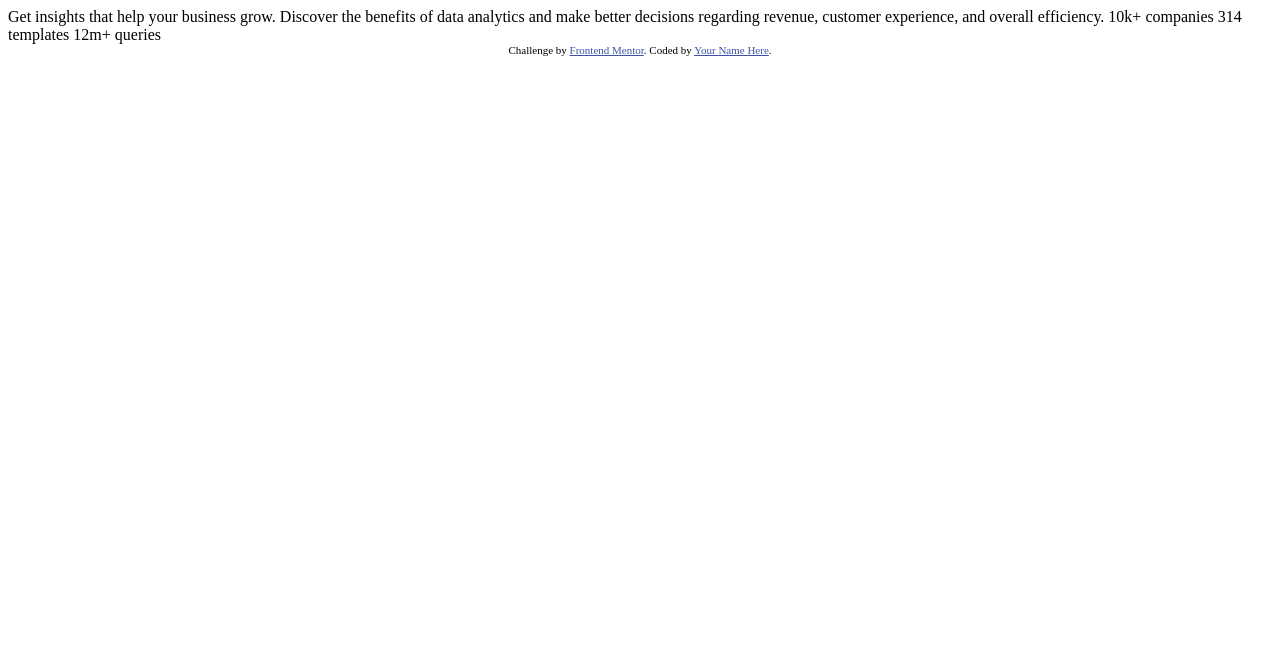
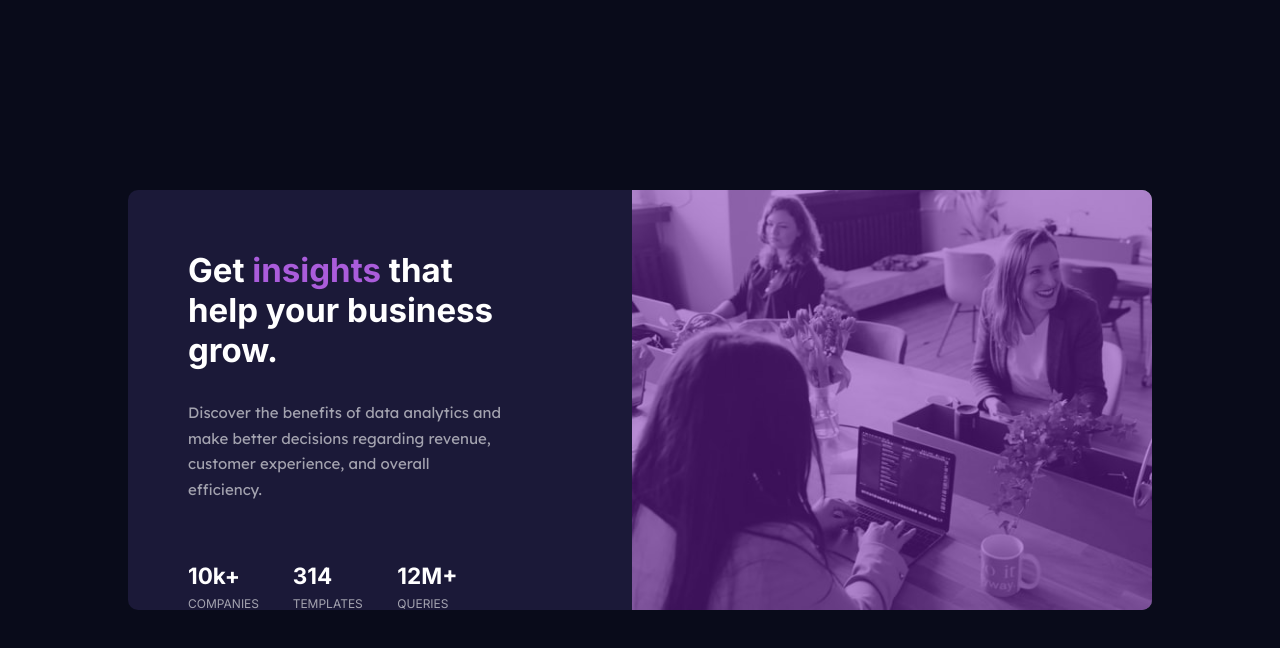
Before and after one commit to annapmarin/stats-preview-card-component, a plain HTML site: page index.html in a window 1280 px wide. Drawn offline with Linux system fonts and the light colour scheme.

Commit message:
first commit

```diff
--- /dev/null
+++ b/index.css
@@ -0,0 +1,92 @@
+* {
+  margin: 0;
+  padding: 0;
+}
+
+:root {
+  --very-dark-blue: hsl(233, 47%, 7%);
+  --dark-desaturaded-blue: hsl(244, 38%, 16%);
+  --soft-violet: hsl(277, 64%, 61%);
+  --transparent-white: hsla(0, 0%, 100%, 0.75);
+  --transparent-white2: hsla(0, 0%, 100%, 0.6);
+}
+
+html {
+  background-color: var(--very-dark-blue);
+  color: white;
+  font-size: 15px;
+}
+
+h1 {
+  font-family: "Inter", sans-serif;
+  font-weight: 700;
+  font-size: 2.2rem;
+  margin-bottom: 30px;
+}
+
+strong {
+  color: var(--soft-violet);
+}
+
+h2 {
+  font-family: "Inter", sans-serif;
+  font-weight: 700;
+}
+
+p {
+  font-family: "Lexend Deca", sans-serif;
+  color: var(--transparent-white2);
+}
+
+.container {
+  background-color: var(--dark-desaturaded-blue);
+  display: flex;
+  flex-direction: row;
+  position: absolute;
+  top: 50%;
+  transform: translateY(-50%);
+  margin: 0 10%;
+  border-radius: 10px;
+  height: 420px;
+}
+
+.img-container img {
+  height: 420px;
+  width: 520px;
+  border-radius: 0 10px 10px 0;
+}
+
+.left-container {
+  padding: 60px;
+}
+
+.txt-container {
+  margin-right: 70px;
+}
+
+.txt-container p {
+  line-height: 1.7rem;
+}
+
+.grid-container {
+  display: grid;
+  grid-template-columns: 1fr 1fr 1fr;
+  margin-top: 60px;
+  margin-right: 70px;
+}
+
+.grid-container p {
+  text-transform: uppercase;
+  font-family: "Inter", sans-serif;
+  font-weight: 400;
+  font-size: 0.8rem;
+  margin-top: 7px;
+}
+
+.purple-color {
+  position: absolute;
+  width: 520px;
+  border-radius: 0 10px 10px 0;
+  height: 420px;
+  background-color: hsla(276, 68%, 41%, 0.5)
+}
--- a/index.html
+++ b/index.html
@@ -5,29 +5,49 @@
   <meta name="viewport" content="width=device-width, initial-scale=1.0"> <!-- displays site properly based on user's device -->
 
   <link rel="icon" type="image/png" sizes="32x32" href="./images/favicon-32x32.png">
+  <link rel="stylesheet" href="./index.css" />
+  <link rel="preconnect" href="https://fonts.googleapis.com">
+  <link rel="preconnect" href="https://fonts.gstatic.com" crossorigin>
+  <link href="https://fonts.googleapis.com/css2?family=Inter:wght@400;700&family=Lexend+Deca&display=swap" rel="stylesheet">
 
   <title>Frontend Mentor | Stats preview card component</title>
 
-  <!-- Feel free to remove these styles or customise in your own stylesheet 👍 -->
-  <style>
-    .attribution { font-size: 11px; text-align: center; }
-    .attribution a { color: hsl(228, 45%, 44%); }
-  </style>
 </head>
 <body>
 
-  Get insights that help your business grow.
+  <main>
+    <div class="container">
+      <div class="left-container">
+        <div class="txt-container">
+          <h1>Get <strong>insights</strong> that help your business grow.</h1>
+          <p>Discover the benefits of data analytics and make better decisions regarding revenue, customer
+            experience, and overall efficiency.</p>
+          </div>
+        <div class="grid-container">
+          <div>
+            <h2>10k+</h2>
+            <p>companies</p>
+          </div>
+          <div>
+            <h2>314</h2>
+            <p>templates</p>
+          </div>
+          <div>
+            <h2>12M+</h2>
+            <p>queries</p>
+          </div>
+        </div>
+      </div>
+      <div class="img-container">
+        <div class="purple-color"></div>
+        <img src="images/image-header-desktop.jpg" />
+      </div>
+    </div>
+  </main>
 
-  Discover the benefits of data analytics and make better decisions regarding revenue, customer
-  experience, and overall efficiency.
-
-  10k+ companies
-  314 templates
-  12m+ queries
-
-  <div class="attribution">
+  <!-- <div class="attribution">
     Challenge by <a href="https://www.frontendmentor.io?ref=challenge" target="_blank">Frontend Mentor</a>.
     Coded by <a href="#">Your Name Here</a>.
-  </div>
+  </div> -->
 </body>
 </html>
```
